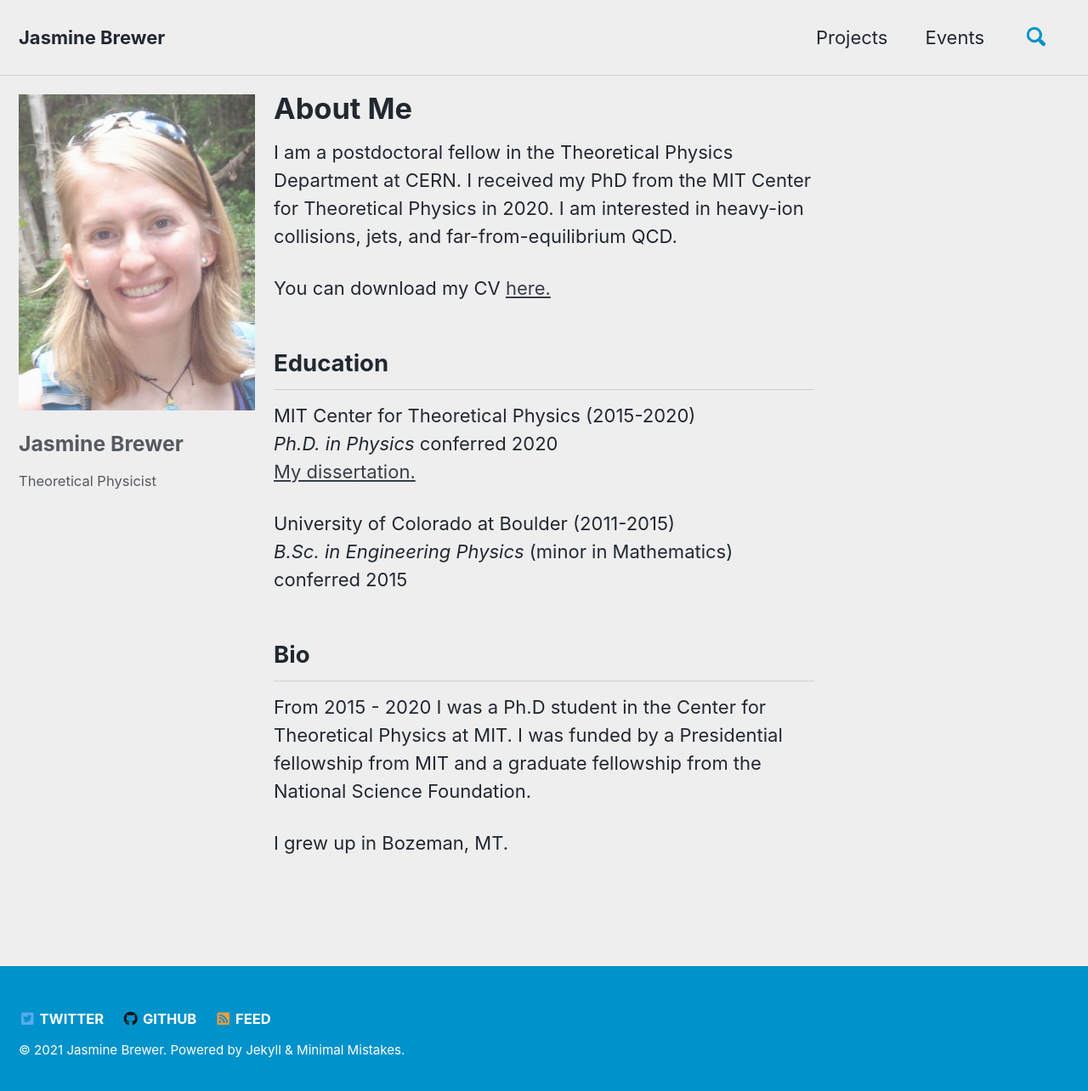
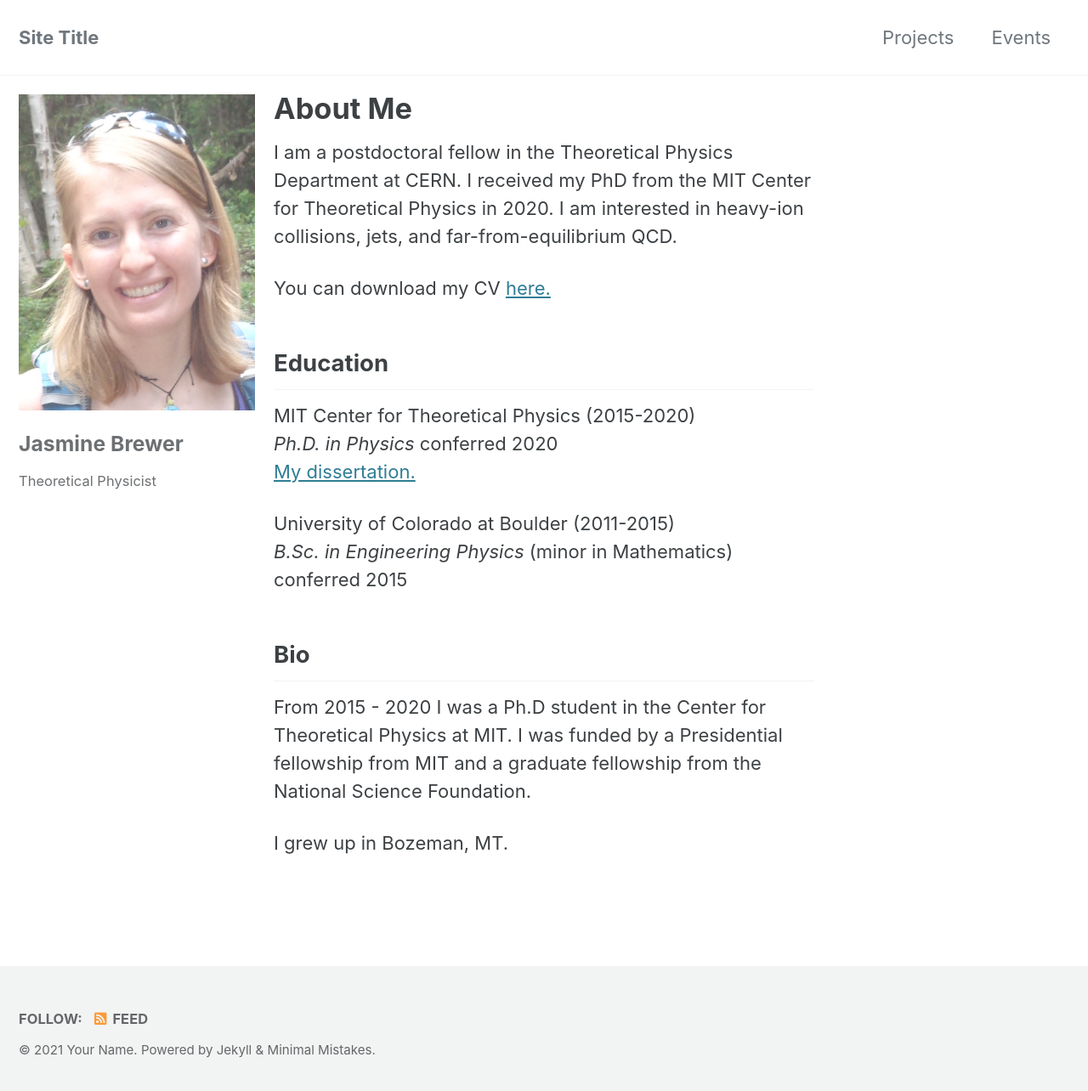
Before and after one commit to jasminebrewer/jasminebrewer.github.io, a Jekyll site: the page built from prev stuff/index_customsidebar.md, in a window 1280 px wide and 1292 px high. Shown: the top 1284 px of the window at 85% size. Built offline with Jekyll 4.4.1, drawn with Linux system fonts in a browser that asks for light colours; cached includes are drawn as plain includes; our own code applies the rules of GitHub Pages for plain Markdown files; the list of posts is cut into pages by our own code; some of the changed lines change nothing that is shown.

Commit message:
added a bunch of stuff to change from remote theme to local

```diff
--- a/_config.yml
+++ b/_config.yml
@@ -1,53 +1,217 @@
 # Welcome to Jekyll!
 #
-# This config file is meant for settings that affect your whole blog, values
-# which you are expected to set up once and rarely edit after that. If you find
-# yourself editing this file very often, consider using Jekyll's data files
-# feature for the data you need to update frequently.
+# This config file is meant for settings that affect your entire site, values
+# which you are expected to set up once and rarely need to edit after that.
+# For technical reasons, this file is *NOT* reloaded automatically when you use
+# `jekyll serve`. If you change this file, please restart the server process.
+
+# Theme Settings
 #
-# For technical reasons, this file is *NOT* reloaded automatically when you use
-# 'bundle exec jekyll serve'. If you change this file, please restart the server process.
+# Review documentation to determine if you should use `theme` or `remote_theme`
+# https://mmistakes.github.io/minimal-mistakes/docs/quick-start-guide/#installing-the-theme
 
-# Site settings
-# These are used to personalize your new site. If you look in the HTML files,
-# you will see them accessed via {{ site.title }}, {{ site.email }}, and so on.
-# You can create any custom variable you would like, and they will be accessible
-# in the templates via {{ site.myvariable }}.
-title: Jasmine Brewer # the website title (if blank, full name will be used instead)
-first_name: Jasmine
-middle_name:
-last_name: Brewer
-email: jasmine.brewer@cern.ch
-description: > # the ">" symbol means to ignore newlines until "footer_text:"
-  Jasmine's homepage.
-url: https://jasminebrewer.github.io # the base hostname & protocol for your site
-baseurl: # the subpath of your site, e.g. /blog/
-last_updated: false # set to true if you want to display last updated in the footer
+# theme                  : "minimal-mistakes-jekyll"
+# remote_theme           : "mmistakes/minimal-mistakes"
+minimal_mistakes_skin    : "default" # "air", "aqua", "contrast", "dark", "dirt", "neon", "mint", "plum", "sunrise"
 
-twitter_username: username
-github_username: username
-search: true
+# Site Settings
+locale                   : "en-US"
+title                    : "Site Title"
+title_separator          : "-"
+subtitle                 : # site tagline that appears below site title in masthead
+name                     : "Your Name"
+description              : "An amazing website."
+url                      : # the base hostname & protocol for your site e.g. "https://mmistakes.github.io"
+baseurl                  : # the subpath of your site, e.g. "/blog"
+repository               : # GitHub username/repo-name e.g. "mmistakes/minimal-mistakes"
+teaser                   : # path of fallback teaser image, e.g. "/assets/images/500x300.png"
+logo                     : # path of logo image to display in the masthead, e.g. "/assets/images/88x88.png"
+masthead_title           : # overrides the website title displayed in the masthead, use " " for no title
+# breadcrumbs            : false # true, false (default)
+words_per_minute         : 200
+comments:
+  provider               : # false (default), "disqus", "discourse", "facebook", "staticman", "staticman_v2", "utterances", "custom"
+  disqus:
+    shortname            : # https://help.disqus.com/customer/portal/articles/466208-what-s-a-shortname-
+  discourse:
+    server               : # https://meta.discourse.org/t/embedding-discourse-comments-via-javascript/31963 , e.g.: meta.discourse.org
+  facebook:
+    # https://developers.facebook.com/docs/plugins/comments
+    appid                :
+    num_posts            : # 5 (default)
+    colorscheme          : # "light" (default), "dark"
+  utterances:
+    theme                : # "github-light" (default), "github-dark"
+    issue_term           : # "pathname" (default)
+  staticman:
+    branch               : # "master"
+    endpoint             : # "https://{your Staticman v3 API}/v3/entry/github/"
+reCaptcha:
+  siteKey                :
+  secret                 :
+atom_feed:
+  path                   : # blank (default) uses feed.xml
+  hide                   : # true, false (default)
+search                   : # true, false (default)
+search_full_content      : # true, false (default)
+search_provider          : # lunr (default), algolia, google
+algolia:
+  application_id         : # YOUR_APPLICATION_ID
+  index_name             : # YOUR_INDEX_NAME
+  search_only_api_key    : # YOUR_SEARCH_ONLY_API_KEY
+  powered_by             : # true (default), false
+google:
+  search_engine_id       : # YOUR_SEARCH_ENGINE_ID
+  instant_search         : # false (default), true
+# SEO Related
+google_site_verification :
+bing_site_verification   :
+yandex_site_verification :
+naver_site_verification  :
 
-# Build settings
+# Social Sharing
+twitter:
+  username               :
+facebook:
+  username               :
+  app_id                 :
+  publisher              :
+og_image                 : # Open Graph/Twitter default site image
+# For specifying social profiles
+# - https://developers.google.com/structured-data/customize/social-profiles
+social:
+  type                   : # Person or Organization (defaults to Person)
+  name                   : # If the user or organization name differs from the site's name
+  links: # An array of links to social media profiles
+
+# Analytics
+analytics:
+  provider               : false # false (default), "google", "google-universal", "google-gtag", "custom"
+  google:
+    tracking_id          :
+    anonymize_ip         : # true, false (default)
+
+
+# Site Author
+author:
+  name             : "Jasmine Brewer"
+  avatar           : # path of avatar image, e.g. "/assets/images/bio-photo.jpg"
+  bio              : ""
+  location         : "Somewhere"
+  email            :
+  links:
+    - label: "Email"
+      icon: "fas fa-fw fa-envelope-square"
+      # url: "mailto:your.name@email.com"
+    - label: "Website"
+      icon: "fas fa-fw fa-link"
+      # url: "https://your-website.com"
+    - label: "Twitter"
+      icon: "fab fa-fw fa-twitter-square"
+      # url: "https://twitter.com/"
+    - label: "Facebook"
+      icon: "fab fa-fw fa-facebook-square"
+      # url: "https://facebook.com/"
+    - label: "GitHub"
+      icon: "fab fa-fw fa-github"
+      # url: "https://github.com/"
+    - label: "Instagram"
+      icon: "fab fa-fw fa-instagram"
+      # url: "https://instagram.com/"
+
+# Site Footer
+footer:
+  links:
+    - label: "Twitter"
+      icon: "fab fa-fw fa-twitter-square"
+      # url:
+    - label: "Facebook"
+      icon: "fab fa-fw fa-facebook-square"
+      # url:
+    - label: "GitHub"
+      icon: "fab fa-fw fa-github"
+      # url:
+    - label: "GitLab"
+      icon: "fab fa-fw fa-gitlab"
+      # url:
+    - label: "Bitbucket"
+      icon: "fab fa-fw fa-bitbucket"
+      # url:
+    - label: "Instagram"
+      icon: "fab fa-fw fa-instagram"
+      # url:
+
+
+# Reading Files
+include:
+  - .htaccess
+  - _pages
+exclude:
+  - "*.sublime-project"
+  - "*.sublime-workspace"
+  - vendor
+  - .asset-cache
+  - .bundle
+  - .jekyll-assets-cache
+  - .sass-cache
+  - assets/js/plugins
+  - assets/js/_main.js
+  - assets/js/vendor
+  - Capfile
+  - CHANGELOG
+  - config
+  - Gemfile
+  - Gruntfile.js
+  - gulpfile.js
+  - LICENSE
+  - log
+  - node_modules
+  - package.json
+  - package-lock.json
+  - Rakefile
+  - README
+  - tmp
+  - /docs # ignore Minimal Mistakes /docs
+  - /test # ignore Minimal Mistakes /test
+keep_files:
+  - .git
+  - .svn
+encoding: "utf-8"
+markdown_ext: "markdown,mkdown,mkdn,mkd,md"
+
+
+# Conversion
 markdown: kramdown
-# remote_theme: mmistakes/minimal-mistakes
-theme: minimal-mistakes-jekyll
-minimal_mistakes_skin    : air
+highlighter: rouge
+lsi: false
+excerpt_separator: "\n\n"
+incremental: false
 
-include:
-  - _pages
 
-# Exclude from processing.
-# The following items will not be processed, by default. Create a custom list
-# to override the default setting.
-# exclude:
-#   - Gemfile
-#   - Gemfile.lock
-#   - node_modules
-#   - vendor/bundle/
-#   - vendor/cache/
-#   - vendor/gems/
-#   - vendor/ruby/
+# Markdown Processing
+kramdown:
+  input: GFM
+  hard_wrap: false
+  auto_ids: true
+  footnote_nr: 1
+  entity_output: as_char
+  toc_levels: 1..6
+  smart_quotes: lsquo,rsquo,ldquo,rdquo
+  enable_coderay: false
+
+
+# Sass/SCSS
+sass:
+  sass_dir: _sass
+  style: compressed # https://sass-lang.com/documentation/file.SASS_REFERENCE.html#output_style
+
+
+# Outputting
+permalink: /:categories/:title/
+paginate: 5 # amount of posts to show
+paginate_path: /page:num/
+timezone: # https://en.wikipedia.org/wiki/List_of_tz_database_time_zones
+
 
 # Plugins (previously gems:)
 plugins:
@@ -55,41 +219,64 @@ plugins:
   - jekyll-sitemap
   - jekyll-gist
   - jekyll-feed
-  - jemoji
   - jekyll-include-cache
 
-author:
-  name   : "Jasmine Brewer"
-  avatar : "/assets/images/jasmine.jpg"
-  bio    : "CERN Postdoctoral Fellow"
-  location: "Geneva, Switzerland"
-  links:
-    - label: "Inspire"
-      url: "https://inspirehep.net/authors/1501371"
-    - label: "arXiv"
-      url: "https://arxiv.org/search/?query=jasmine+brewer&searchtype=author&abstracts=show&order=-announced_date_first&size=50"
-    - label: "GitHub"
-      url: "https://github.com/jasminebrewer"
+# mimic GitHub Pages with --safe
+whitelist:
+  - jekyll-paginate
+  - jekyll-sitemap
+  - jekyll-gist
+  - jekyll-feed
+  - jekyll-include-cache
 
-footer:
-  links:
-    - label: "Twitter"
-      icon: "fab fa-fw fa-twitter-square"
-      url: "https://twitter.com/"
-    - label: "GitHub"
-      icon: "fab fa-fw fa-github"
-      url: "https://github.com/"
 
-sidebar:
-  - title: "Title"
-    image: /assets/images/jasmine.jpg
-    text: "Some text here."
+# Archives
+#  Type
+#  - GitHub Pages compatible archive pages built with Liquid ~> type: liquid (default)
+#  - Jekyll Archives plugin archive pages ~> type: jekyll-archives
+#  Path (examples)
+#  - Archive page should exist at path when using Liquid method or you can
+#    expect broken links (especially with breadcrumbs enabled)
+#  - <base_path>/tags/my-awesome-tag/index.html ~> path: /tags/
+#  - <base_path>/categories/my-awesome-category/index.html ~> path: /categories/
+#  - <base_path>/my-awesome-category/index.html ~> path: /
+category_archive:
+  type: liquid
+  path: /categories/
+tag_archive:
+  type: liquid
+  path: /tags/
+# https://github.com/jekyll/jekyll-archives
+# jekyll-archives:
+#   enabled:
+#     - categories
+#     - tags
+#   layouts:
+#     category: archive-taxonomy
+#     tag: archive-taxonomy
+#   permalinks:
+#     category: /categories/:name/
+#     tag: /tags/:name/
 
+
+# HTML Compression
+# - https://jch.penibelst.de/
+compress_html:
+  clippings: all
+  ignore:
+    envs: development
+
+
+# Defaults
 defaults:
-  # _pages
+  # _posts
   - scope:
-      path: "_pages"
-      type: pages
+      path: ""
+      type: posts
     values:
       layout: single
       author_profile: true
+      read_time: true
+      comments: # true
+      share: true
+      related: true
```
Also changed, not shown: 1 other file.
